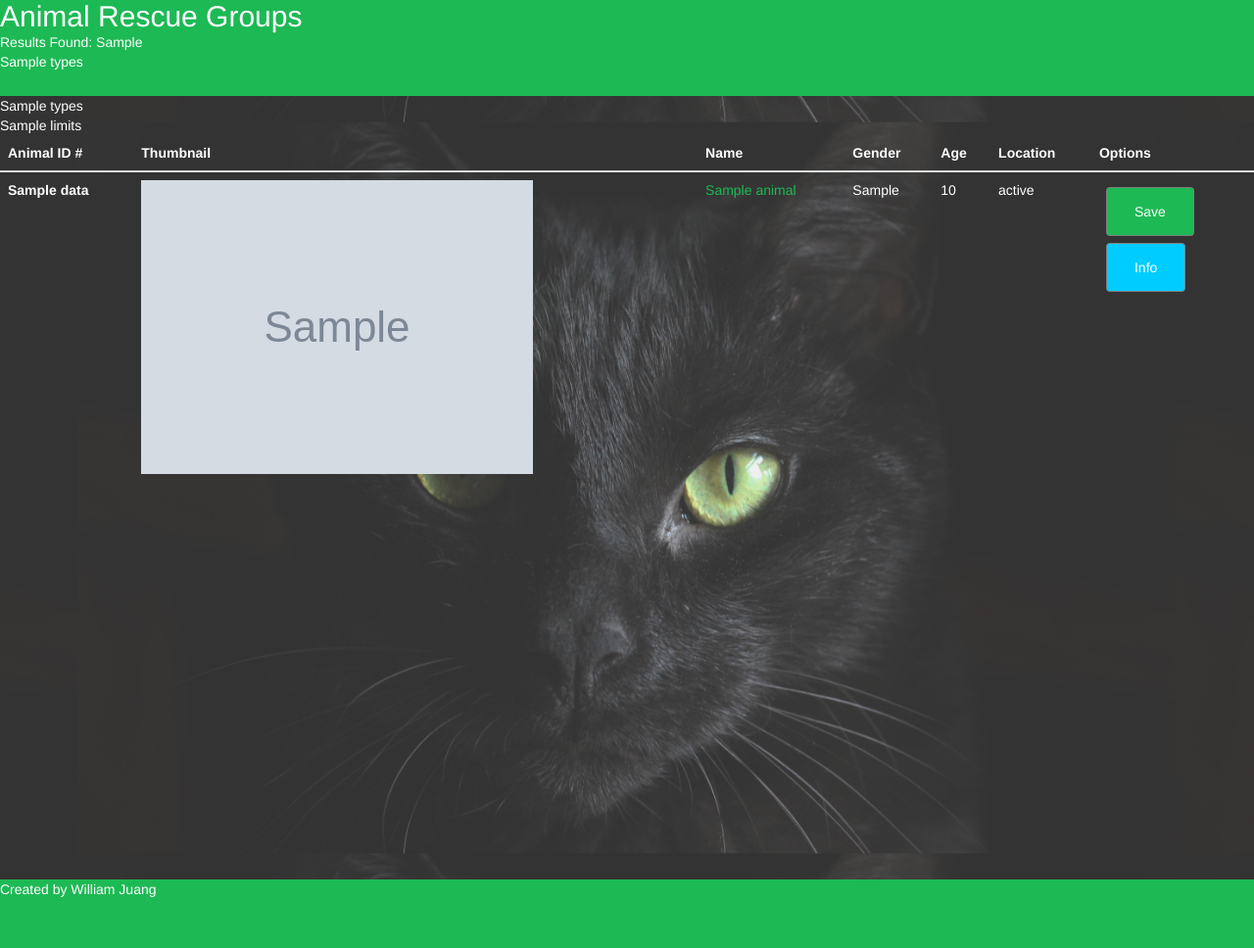
After one commit to juangw/rescue-groups, a Python web app: template api_projects/templates/animals.html in a window 1280 px wide. The commit adds this page. Shown: the whole page at 98% size. Run offline with Jinja, Linux system fonts and the light colour scheme; the template is opened without the code that fills it: most values are stand-ins (such as "Sample title", 1, 10 or a date in 2020); grey boxes marked "Sample" are stand-in pictures; some libraries are stand-ins or nearby versions.

Commit message:
update html/css for table view

```diff
--- /dev/null
+++ b/api_projects/static/css/animals.css
@@ -0,0 +1,95 @@
+* {
+    margin: 0;
+}
+
+html, body {
+    height: 100%;
+}
+
+p, li, h2, td, th {
+	color: white !important;
+	margin: 0 !important;
+}
+
+h2 {
+	margin-top: 0 !important;
+	margin-bottom: 0 !important;
+}
+
+ul {
+	margin-bottom: 0 !important;
+}
+
+a:link {
+    color: #1DB954;
+}
+
+a:visited {
+    color: #ff9933;
+}
+
+a:hover {
+    color: #00ccff !important;
+}
+
+table {
+	margin-bottom: 0 !important;
+}
+
+.fab {
+	font-size: 3em !important;
+	float: right;
+  	margin-right: 1em;
+}
+
+.btn {
+  border-color: grey !important;
+  border-radius: 0.25em !important;
+  padding: 1em 2em !important;
+  text-align: center;
+  text-decoration: none !important;
+  display: block !important;
+  font-size: 1em !important;
+}
+
+.btn.save {
+	background-color: #1DB954;
+	margin: .5em !important;
+}
+
+.btn.info {
+	background-color: #00ccff;
+	margin: .5em !important;
+}
+
+.header {
+	background-color: #1DB954;
+    height: 7em;
+}
+
+.wrapper {
+	min-height: 100%;
+    height: auto !important;
+    position: relative;
+}
+
+.wrapper-bg {
+    background-image: url('/static/imgs/cat.jpg');
+    background-attachment: fixed;
+    background-position: center;
+    background-size: 80em;
+    position: absolute;
+    opacity: 0.8;
+    z-index: -1;
+    width: 100%;
+    height: 100%;
+    top: 0;
+    bottom: 0;
+    left: 0;
+    right: 0;
+}
+
+.footer {
+	background-color: #1DB954;
+    height: 5em;
+}
--- /dev/null
+++ b/api_projects/templates/animals.html
@@ -0,0 +1,69 @@
+<!DOCTYPE html>
+<html lang="en">
+<head>
+    <meta charset="UTF-8">
+    <link rel="stylesheet" href="{{ url_for('static', filename='css/animals.css') }}">
+    <meta name="viewport" content="width=device-width, initial-scale=1">
+    <link rel="stylesheet" href="https://maxcdn.bootstrapcdn.com/bootstrap/3.4.0/css/bootstrap.min.css">
+    <script src="https://maxcdn.bootstrapcdn.com/bootstrap/3.4.0/js/bootstrap.min.js"></script>
+    <link rel="stylesheet" href="https://use.fontawesome.com/releases/v5.8.1/css/all.css" integrity="sha384-50oBUHEmvpQ+1lW4y57PTFmhCaXp0ML5d60M1M7uH2+nqUivzIebhndOJK28anvf" crossorigin="anonymous">
+    <title>API Home Page</title>
+</head>
+<body>
+    <header>
+        <div class="header">
+            <h2>Animal Rescue Groups</h2>
+            <p>Results Found: {{ results.foundRows }}</p>
+            <p>{{ types }}</p>
+        </div>
+    </header>
+    <div class="wrapper">
+        <div class="wrapper-bg"></div>
+        <p>{{ types }}</p>
+        <p>{{ limits }}</p>
+         <table class="table table-dark">
+            <thead>
+                <tr>
+                    <th scope="col">Animal ID #</th>
+                    <th scope="col">Thumbnail</th>
+                    <th scope="col">Name</th>
+                    <th scope="col">Gender</th>
+                    <th scope="col">Age</th>
+                    <th scope="col">Location</th>
+                    <th scope="col">Options</th>
+                </tr>
+            </thead>
+            <tbody>
+            {% for id, animal in results.data.items() %}
+                <tr>
+                    <th scope="row">{{ id }}</th>
+                    <td>
+                        <a href="{{ url_for('animal', animal_id=id) }}">
+                            <img src="{{ animal.animalThumbnailUrl }}" alt="Pet Thumbnail">
+                        </a>
+                    </td>
+                    <td>
+                        <a href="{{ url_for('animal', animal_id=id) }}">{{ animal.animalName }}</a>
+                    </td>
+                    <td>{{ animal.animalSex }}</td>
+                    <td>{{ animal.animalGeneralAge }}</td>
+                    <td>{{ animal.animalLocationCitystate }}</td>
+                    <td>
+                        <input type="button" class="btn save" value="Save"/>
+                        <input type="button" class="btn info" value="Info" onclick="window.location.href = '{{ url_for('animal', animal_id=id) }}';"/>
+                    </td>
+                </tr>
+            {% endfor %}
+            </tbody>
+        </table>
+    </div>
+</body>
+<footer>
+    <div class="footer">
+        <p>Created by William Juang</p>
+        <a href="https://github.com/juangw/python-api-projects">
+            <i class="fab fa-github"></i>
+        </a>
+    </div>
+</footer>
+</html>
--- a/requirements.txt
+++ b/requirements.txt
@@ -2,6 +2,6 @@ requests==2.21.0
 green==2.13.0
 flask==1.0.2
 connexion==2.0
-sqlalchemy==1.2.9
+SQLAlchemy>=1.3.0
 green==2.13.0
 psycopg2-binary==2.7.5
```
Also changed, not shown: api_projects/app.py (+4 -27 lines), api_projects/static/css/animal.css (+60 -1 lines), api_projects/templates/animal.html (+22 -8 lines), api_projects/templates/home.html (deleted, +0 -38 lines), api_projects/static/imgs/cat.jpg (added).
